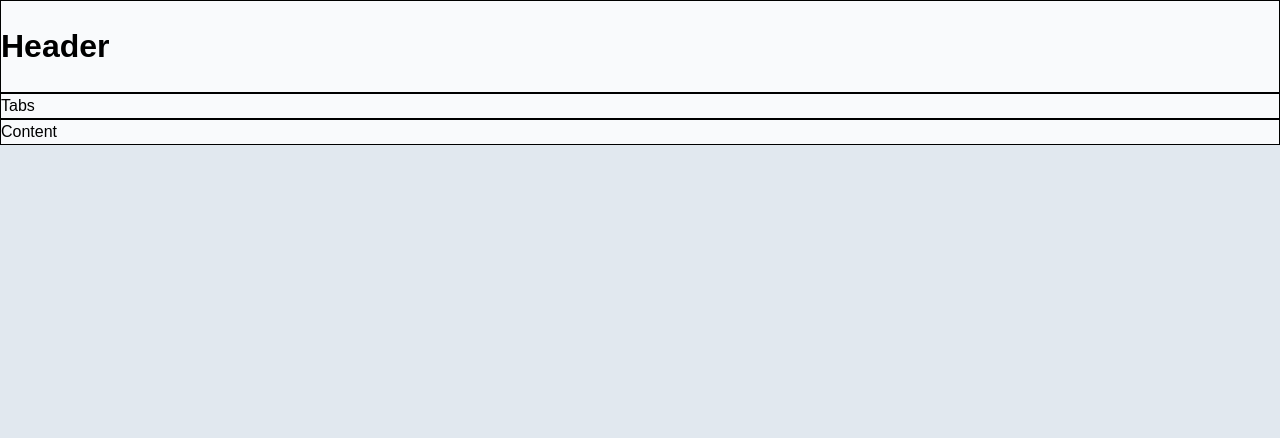
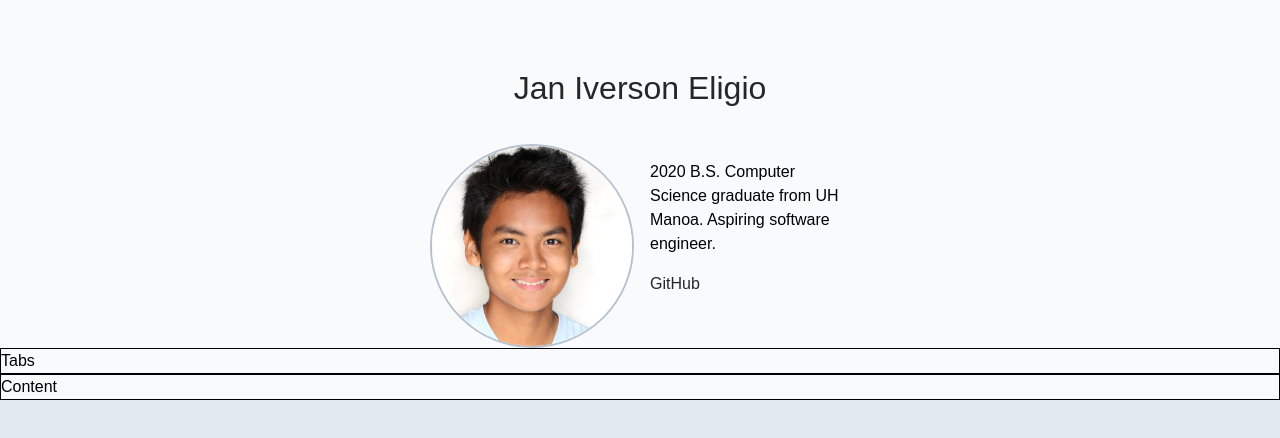
Before and after one commit to janeligio/janeligio, a React (Create React App) app: page / in a window 1280 px wide. Shown: the top 438 px of the page. Built offline with nearby package versions, Linux system fonts and the light colour scheme; a web font is replaced by a local one.

Commit message:
Style header

```diff
--- a/src/App.css
+++ b/src/App.css
@@ -15,3 +15,43 @@
 .App {
 	background: var(--palette-1-4);
 }
+
+header {
+	/* height: 35vh; */
+}
+
+header > h1 {
+	margin: 0;
+	padding: 2em 2em 1em 2em;
+	display: flex;
+	justify-content: space-around;
+	font-weight: 100;
+	color: var(--palette-1-5);
+}
+
+.header-content {
+	/* border: 1px solid black; */
+	display: flex;
+	justify-content: center;
+}
+
+.headshot {
+	width: 200px;
+	height: 200px;
+	border-radius: 50%;
+	border: 2px solid var(--palette-1-1);
+}
+
+.header-content-text {
+	width: 200px;
+	margin-left: 1em;
+}
+
+a {
+	color: var(--palette-1-5);
+	text-decoration: none;
+}
+
+a:hover {
+	text-decoration: underline;
+}
--- a/src/App.js
+++ b/src/App.js
@@ -8,13 +8,22 @@ import Projects from './components/Projects';
 import Resume from './components/Resume';
 import Interests from './components/Interests';
 
+import Headshot from './public/janheadshot.jpg';
+
 const border = {border:'1px solid black'};
+
 function App() {
-
 	return (
 		<div className="App">
-			<header style={border}>
-				<h1>Header</h1>
+			<header>
+				<h1>Jan Iverson Eligio</h1>
+				<div className="header-content">
+					<img className="headshot" src={Headshot} alt="Jan Iverson Eligio's headshot."/>
+					<div className="header-content-text">
+						<p>2020 B.S. Computer Science graduate from UH Manoa. Aspiring software engineer.</p>
+						<a className="link" href="https://github.com/janeligio">GitHub</a>
+					</div>
+				</div>
 			</header>
 			<main className="main">
 				<div style={border}>Tabs</div>
```
